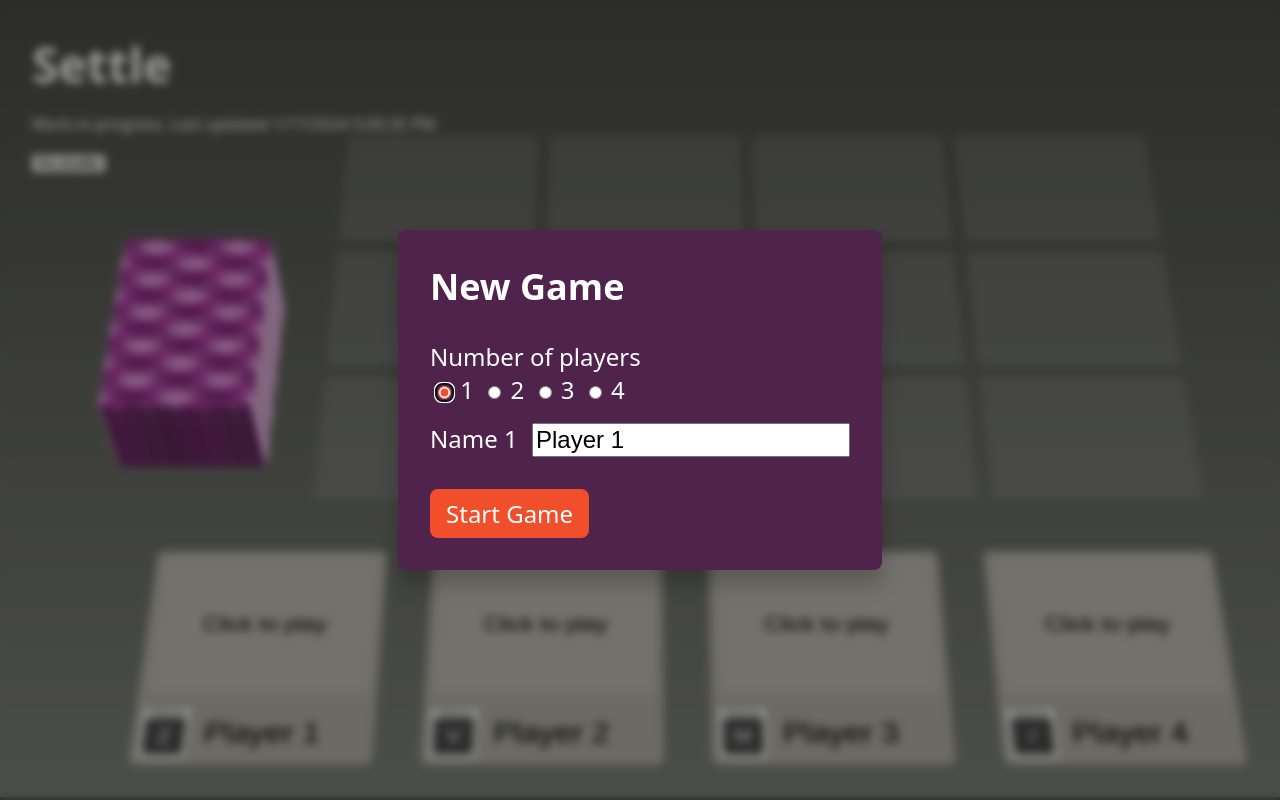
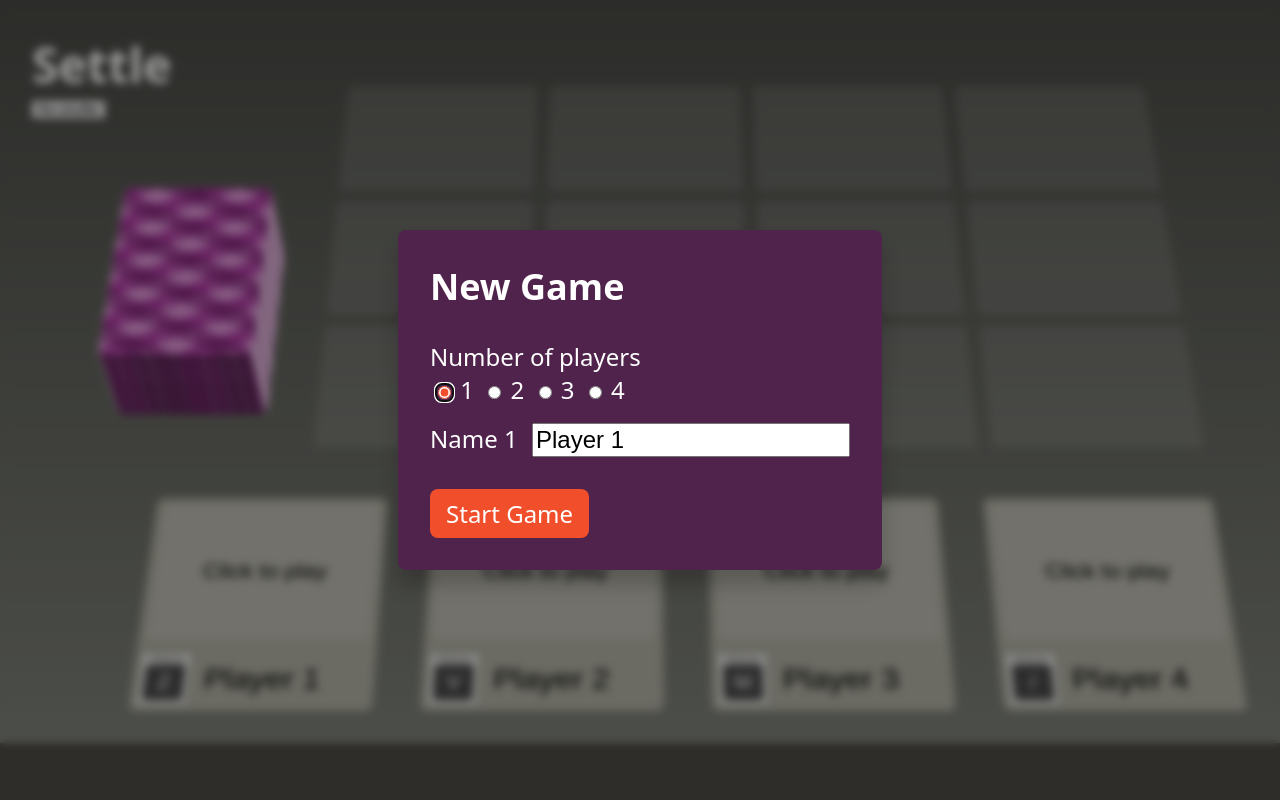
Before and after one commit to stephenjbell/settle, a SvelteKit app: page / in a window 1280 px wide. Built offline with nearby package versions, Linux system fonts and the light colour scheme.

Commit message:
Remove build date that doesn't work

```diff
--- a/src/routes/+page.svelte
+++ b/src/routes/+page.svelte
@@ -617,7 +617,6 @@
     <h1>
         Settle
     </h1>
-    <p>Work-in-progress. Last updated {new Date().toLocaleDateString()} {new Date().toLocaleTimeString()}</p>
     <button on:click|preventDefault={reshuffle}>Re-shuffle</button>
 
     <div class="noplayerwarning {noPlayerWarning}">Select a player.</div>
```
